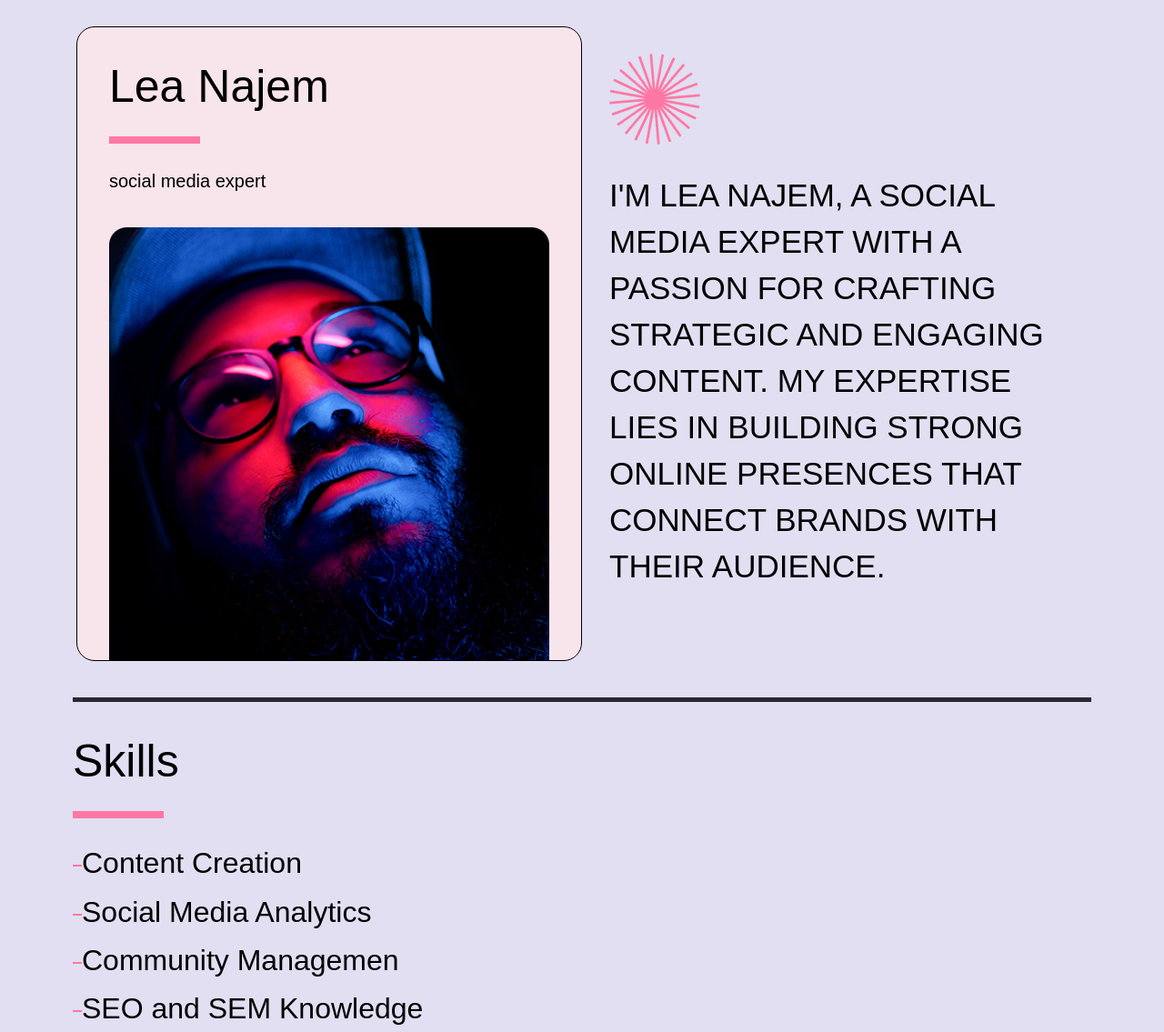
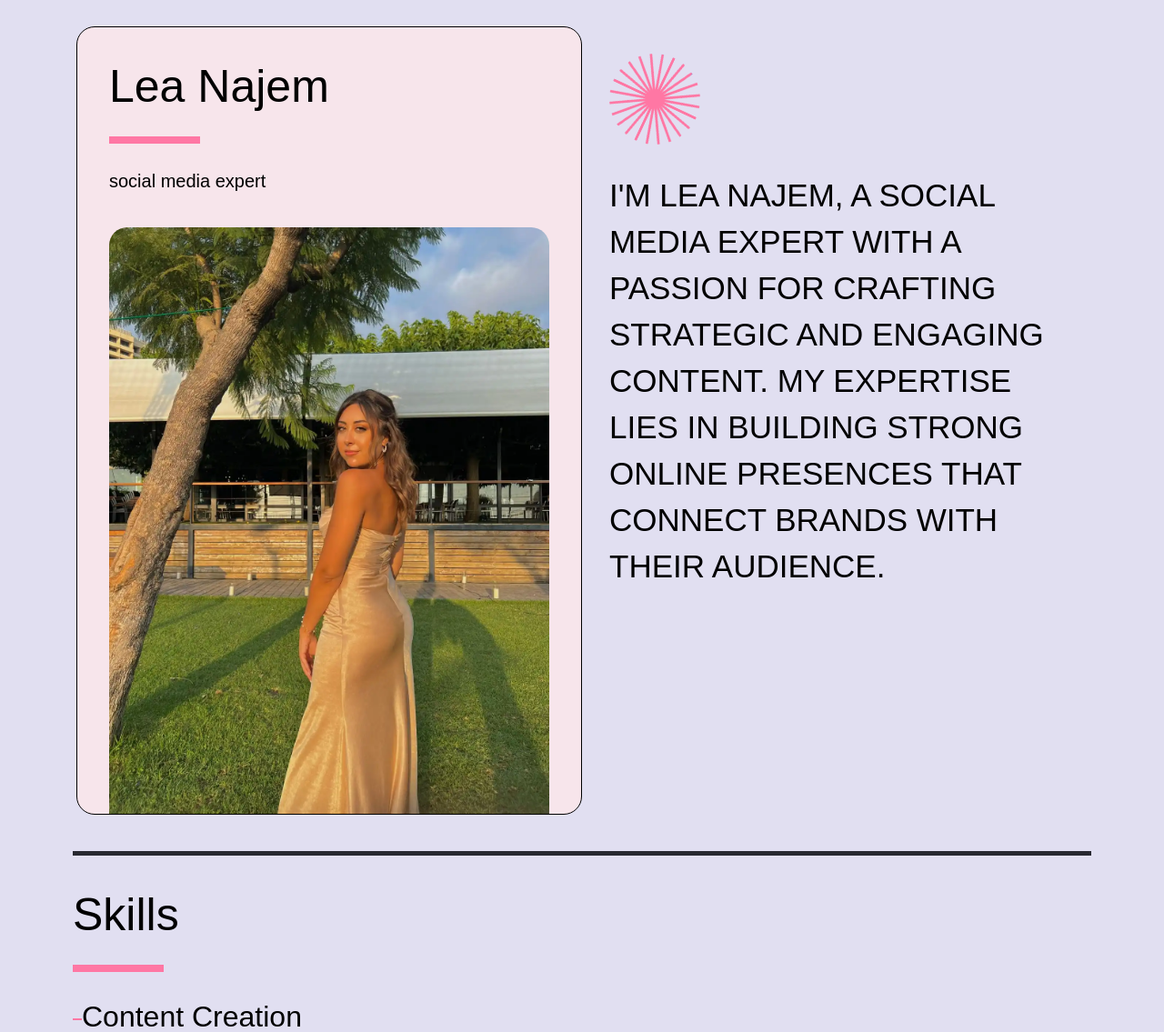
Before and after one commit to geoHayekGeek/portfolio, a PHP site: page /about in a window 1280 px wide. Shown: the part 434-1569 px from the top of the page at 91% size. Run offline with PHP 8.4, Linux system fonts and the light colour scheme; style sheets or scripts are compiled from the project's sources; some libraries are stand-ins or nearby versions.

Commit message:
adding lea's picture to about us and adding styling

```diff
--- a/about.php
+++ b/about.php
@@ -24,7 +24,7 @@ include_once "./layout/header.php";
                     social media expert
                 </div>
             </div>
-            <img src="assets/img/about/about.png" alt="" loading="lazy" class="user-img">
+            <img src="assets/img/about/lea.webp" alt="" loading="lazy" class="user-img">
         </div>
 
         <div class="col-12 col-md-6 text-column">
--- a/assets/scss/style.scss
+++ b/assets/scss/style.scss
@@ -654,6 +654,8 @@ html {
 
                         .user-img {
                             width: 100%;
+                            border-top-right-radius: 20px;
+                            border-top-left-radius: 20px;
                         }
                     }
 
```
Also changed, not shown: assets/img/about/lea.webp (added).
